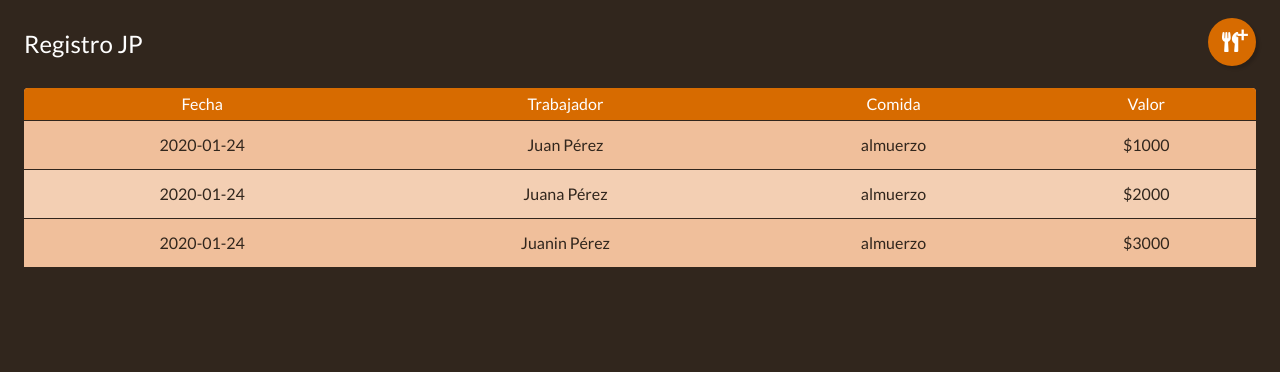
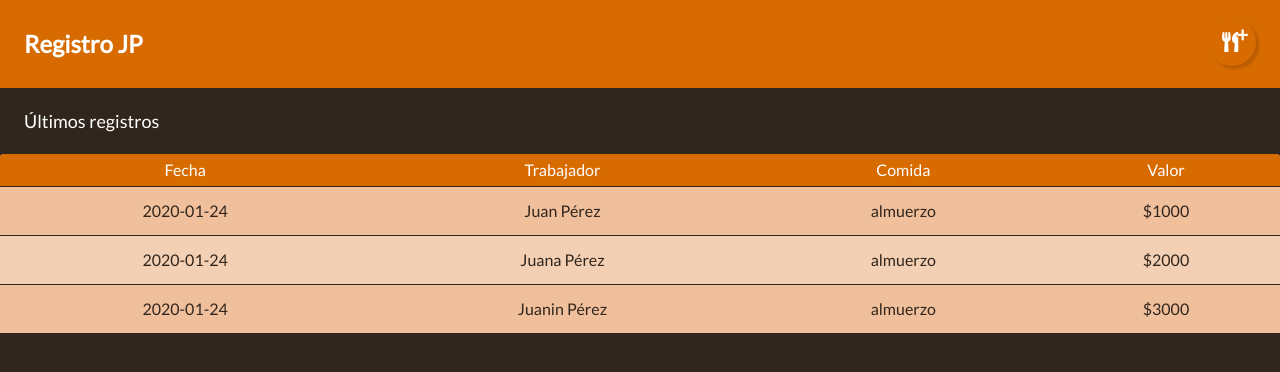
Before and after one commit to alavado/jp-qr-excel, a React (Create React App) app: page / in a window 1280 px wide. Shown: the top 372 px of the page. Built offline with nearby package versions, Linux system fonts and the light colour scheme.

Commit message:
diseño extraño

```diff
--- a/src/components/App/App.css
+++ b/src/components/App/App.css
@@ -22,14 +22,17 @@ a:focus, input:focus {
   align-items: flex-start;
   color: white;
   min-height: 100vh;
-  width: calc(100vw - 48px);
-  margin: 0 24px;
+  width: 100vw;
 }
 
-#barra-superior {
+.barra-superior {
   color: white;
   padding: 32px 0;
   font-size: 1.5em;
+  background-color: #D76B00;
+  width: 100%;
+  padding-left: 24px;
+  font-weight: bold;
 }
 
 .contenido {
--- a/src/components/App/App.js
+++ b/src/components/App/App.js
@@ -9,9 +9,6 @@ const App = () => {
 
   return (
     <div id="contenedor">
-      <div id="barra-superior">
-        Registro JP
-      </div>
       <Switch>
         <Route path="/" exact component={ListaRegistros} />
         <Route path="/lectorqr" component={LectorQR} />
--- a/src/components/LectorQR/LectorQR.js
+++ b/src/components/LectorQR/LectorQR.js
@@ -26,6 +26,9 @@ const LectorQR = () => {
 
   return (
     <div className="contenido">
+      <div className="barra-superior">
+        Lee el QR del trabajador
+      </div>
       <QrReader
         delay={300}
         onError={handleError}
--- a/src/components/ListaRegistros/ListaRegistros.css
+++ b/src/components/ListaRegistros/ListaRegistros.css
@@ -63,3 +63,9 @@
   top: 6px;
   text-shadow: -1px 1px 1px #D76B00;
 }
+
+.titulo-tabla {
+  align-self: flex-start;
+  font-size: 18px;
+  margin: 24px;
+}
--- a/src/components/ListaRegistros/ListaRegistros.js
+++ b/src/components/ListaRegistros/ListaRegistros.js
@@ -35,10 +35,14 @@ const ListaRegistros = () => {
 
   return (
     <div className="contenido">
+      <div className="barra-superior">
+        Registro JP
+      </div>
       <Link to="/lectorqr" className="fab">
         <FontAwesomeIcon icon={iconoAgregarRegistro} color="white" size="1x" />
         <div className="agregar-mas">+</div>
       </Link>
+      <h2 className="titulo-tabla">Últimos registros</h2>
       <table className="tabla-registros">
         <thead>
           <tr>
```
